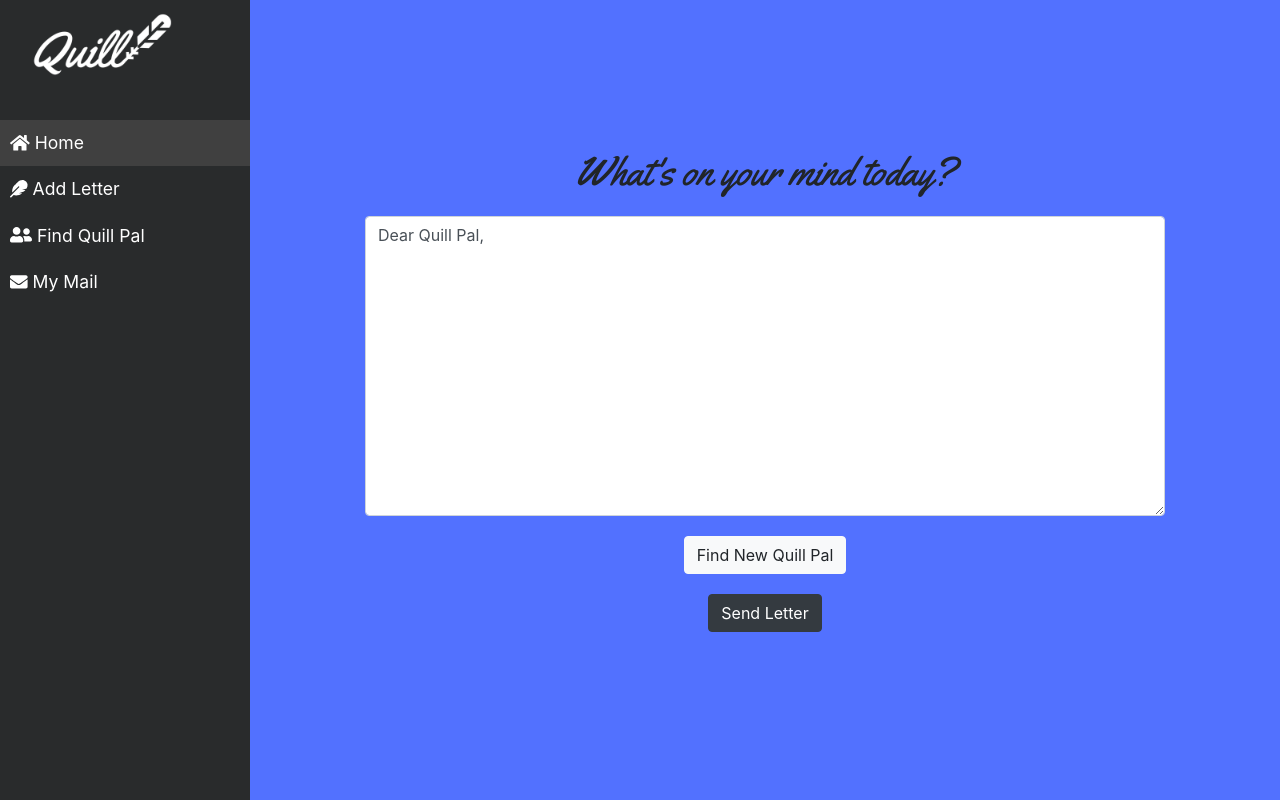
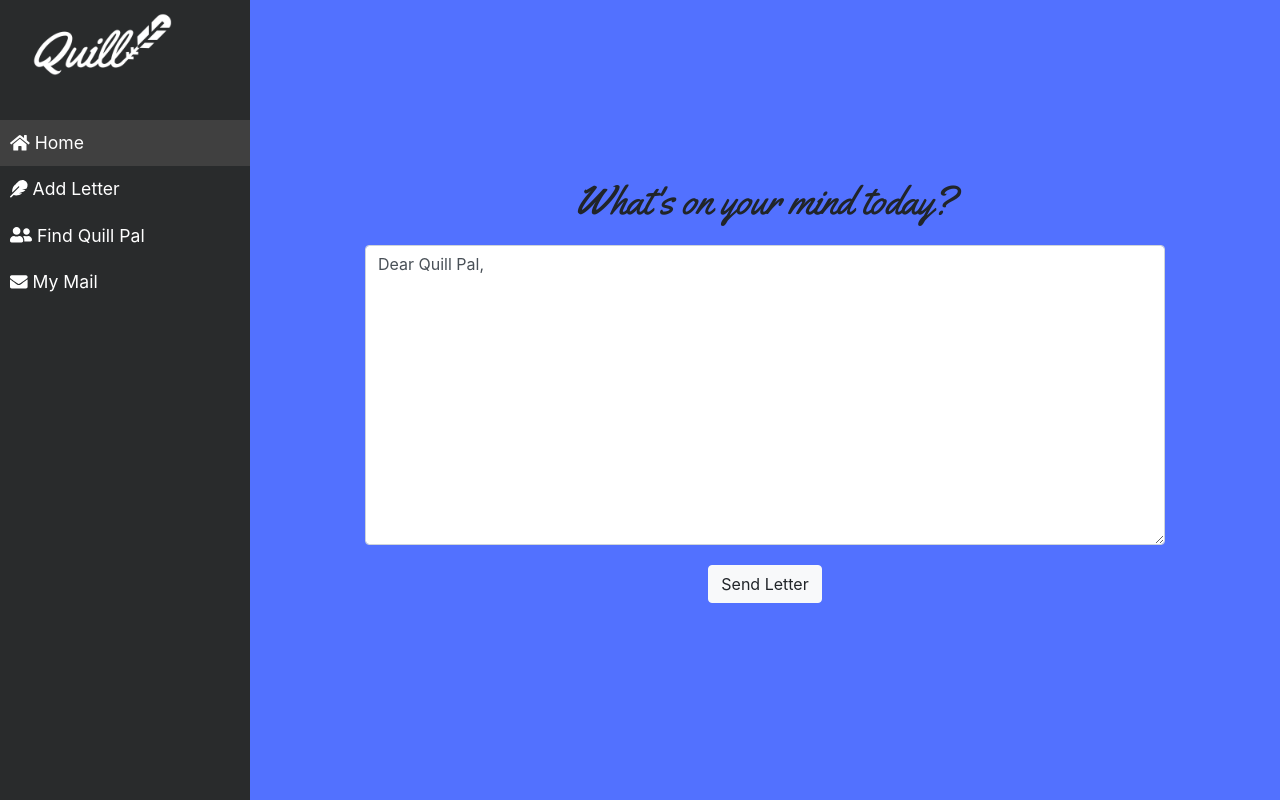
Before and after one commit to rachel58yang/OxfordDigiton2020, a Django app: page /addLetter in a window 1280 px wide. Run offline with Django 3.2, Linux system fonts and the light colour scheme; some libraries are stand-ins or nearby versions.

Commit message:
updated nav bar and removed buttons

```diff
--- a/letters/templates/letters/add_letter.html
+++ b/letters/templates/letters/add_letter.html
@@ -7,9 +7,8 @@
     <div class="d-flex justify-content-center" style="margin-bottom: 20px; width:50em;">
         <textarea class="form-control" style="height: 300px;" id="exampleFormControlTextarea1" rows="3">Dear Quill Pal,</textarea>
     </div>
-    <a href="/letters" type="button" class="btn btn-light" style="margin-bottom: 20px;">Find New Quill Pal</a>
     <form method="POST" class="post-form">{% csrf_token %}
-        <button type="submit" class="save btn btn-dark" style="margin-bottom: 20px;">Send Letter</button>
+        <button type="submit" class="save btn btn-light" style="margin-bottom: 20px;">Send Letter</button>
     </form>
     <!-- <div class="alert alert-danger" role="alert">
         <strong>Whoops!</strong> You've reached your limit on letters written today.
--- a/letters/templates/letters/home.html
+++ b/letters/templates/letters/home.html
@@ -16,7 +16,7 @@
     <link rel="stylesheet" href="https://stackpath.bootstrapcdn.com/bootstrap/4.5.0/css/bootstrap.min.css"
         integrity="sha384-9aIt2nRpC12Uk9gS9baDl411NQApFmC26EwAOH8WgZl5MYYxFfc+NcPb1dKGj7Sk" crossorigin="anonymous">
 
-    <title>Signin Template for Bootstrap</title>
+    <title>Quill</title>
 
     <!-- Custom styles for this template -->
     <link rel="stylesheet" href="{% static 'css/main.css' %}">
@@ -38,7 +38,7 @@
             <img id="nav-logo" src="{% static 'images/dark-full.png' %}">
             <ul class="list-unstyled components">
                 <li class="active">
-                    <a href="/home" data-toggle="collapse" aria-expanded="false">
+                    <a href="/home">
                         <i class="fas fa-home"></i>
                         Home
                     </a>
@@ -47,16 +47,21 @@
                     <a href="/addLetter">
                         <i class="fas fa-feather"></i>
                         Add Letter
-                    </a href="/letters" >
-                    <a href="#pageSubmenu" data-toggle="collapse" aria-expanded="false">
+                    </a>
+                </li>
+                <li>
+                    <a href="/letters">
                         <i class="fas fa-user-friends"></i>
                         Find Quill Pal
                     </a>
-                    <a href="/home" data-toggle="collapse" aria-expanded="false">
+                </li>
+                <li>
+                    <a href="/home" >
                         <i class="fas fa-envelope"></i>
                         My Mail
                     </a>
-                     {% comment %} <a href="/home" data-toggle="collapse" aria-expanded="false">
+                </li>
+                     {% comment %} <a href="/home" >
                         <i class="fas fa-copy"></i>
                         Account
                     </a> {% endcomment %}
--- a/letters/templates/letters/response.html
+++ b/letters/templates/letters/response.html
@@ -11,7 +11,7 @@
         </div>
         <div style="text-align: center;">
             <a href="/letters" class="btn btn-light" style="margin-bottom: 20px;">Cancel</a>
-            <a href="#" class="btn btn-dark" style="margin-bottom: 20px;">Send response</a>
+            <a href="#" class="btn btn-primary" style="margin-bottom: 20px;">Send response</a>
         </div>
     </div>
 </html>
--- a/letters/templates/letters/view_letters.html
+++ b/letters/templates/letters/view_letters.html
@@ -6,10 +6,9 @@
             <h5 class="card-title">Dear Stranger,</h5>
             <p class="card-text">{{ letter.text }}</p>
             <div style="text-align: center;">
-                <a href="/addLetter" class="btn btn-light" style="margin-bottom: 20px;">Cancel</a>
-                <a href="" class="btn btn-primary" style="margin-bottom: 20px;">Show me another letter</a>
+                <a href="" class="btn btn-light" style="margin-bottom: 20px;">Show another letter</a>
                 <a href="#" class="btn btn-danger" style="margin-bottom: 20px;">Report</a>
-                <a href="/response/{{letter.id}}" class="btn btn-dark" style="margin-bottom: 20px;">Respond</a>
+                <a href="/response/{{letter.id}}" class="btn btn-primary" style="margin-bottom: 20px;">Respond</a>
             </div>
             </div>
         </div>
--- a/letters/urls.py
+++ b/letters/urls.py
@@ -5,7 +5,8 @@ urlpatterns = [
     path('', views.login, name='login'),
     path('home', views.home, name='home'),
     path('addLetter', views.add_letter, name='add_letter'),
-    path('addLetter/new', views.post_new, name='post_new'),
+    # path('addLetter/new', views.post_new, name='post_new'),
     path('letters', views.view_letters, name='view_letters'),
-    path('response/<int:id>/', views.response, name='response')
+    path('response/<int:id>/', views.response, name='response'),
+    path('account', views.account_info, name='account_info')
 ]
--- a/letters/views.py
+++ b/letters/views.py
@@ -1,8 +1,8 @@
-from django.shortcuts import render, redirect
+from django.shortcuts import render
 from .models import Post
 from .forms import PostForm
 from random import random
-
+from django.utils import timezone
 
 def login(request):
     return render(request, 'letters/index.html', {})
@@ -11,22 +11,20 @@ def home(request):
     return render(request, 'letters/home.html', {})
 
 def add_letter(request):
+    if request.method == "POST":
+        form = PostForm(request.POST)
+        # print(form)
+        # print("________")
+        if form.is_valid():
+            post = form.save(commit=False)
+            post.author = request.user
+            post.create_date = timezone.now()
+            post.response = 0
+            post.save()
+            return redirect('letters/add_letter.html', pk=post.pk)
+    else:
+        form = PostForm()
     return render(request, 'letters/add_letter.html', {})
-
-def post_new(request):
-    if request.method == "POST":
-            form = PostForm(request.POST)
-            if form.is_valid():
-                post = form.save(commit=False)
-                post.author = request.user
-                post.create_date = timezone.now()
-                post.text = request.POST.get('text')
-                post.response = 0
-                post.save()
-                return render('letters/view_letter.html')
-            else:
-                form = PostForm()
-                return render(request, 'letters/add_letter.html', {})
 
 def view_letters(request):
     # filter out responses
@@ -39,3 +37,10 @@ def view_letters(request):
 def response(request, id):
     letter = Post.objects.get(pk = id)
     return render(request, 'letters/response.html', {'letter': letter})
+
+def account_info(request):
+    user = None
+    print(request.user)
+    #if request.user.is_authenticated():
+    #    user = request.user
+    return render(request, 'letters/account_info.html', {'user': user})
```
Also changed, not shown: letters/templates/letters/account_info.html (+12 -0 lines), letters/models.py (line endings or trailing spaces).
